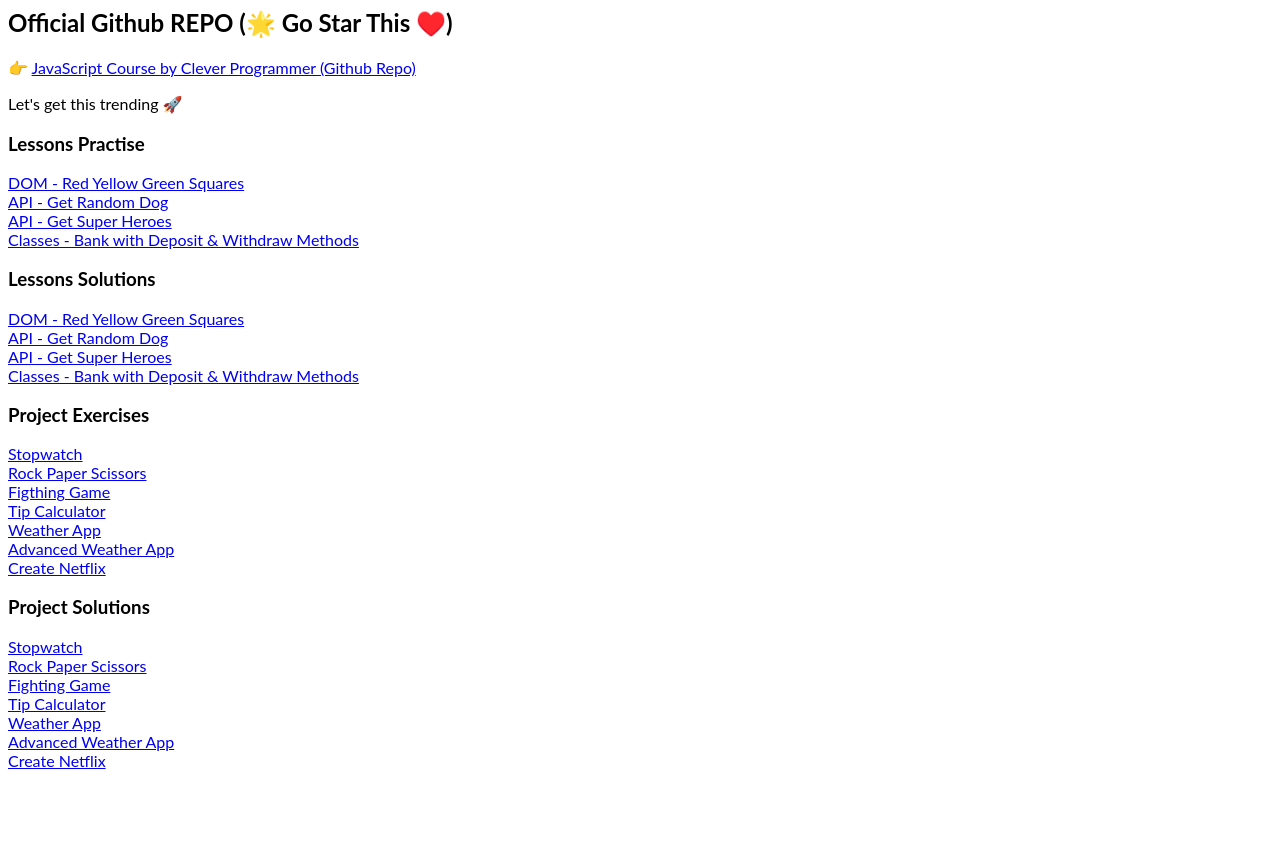
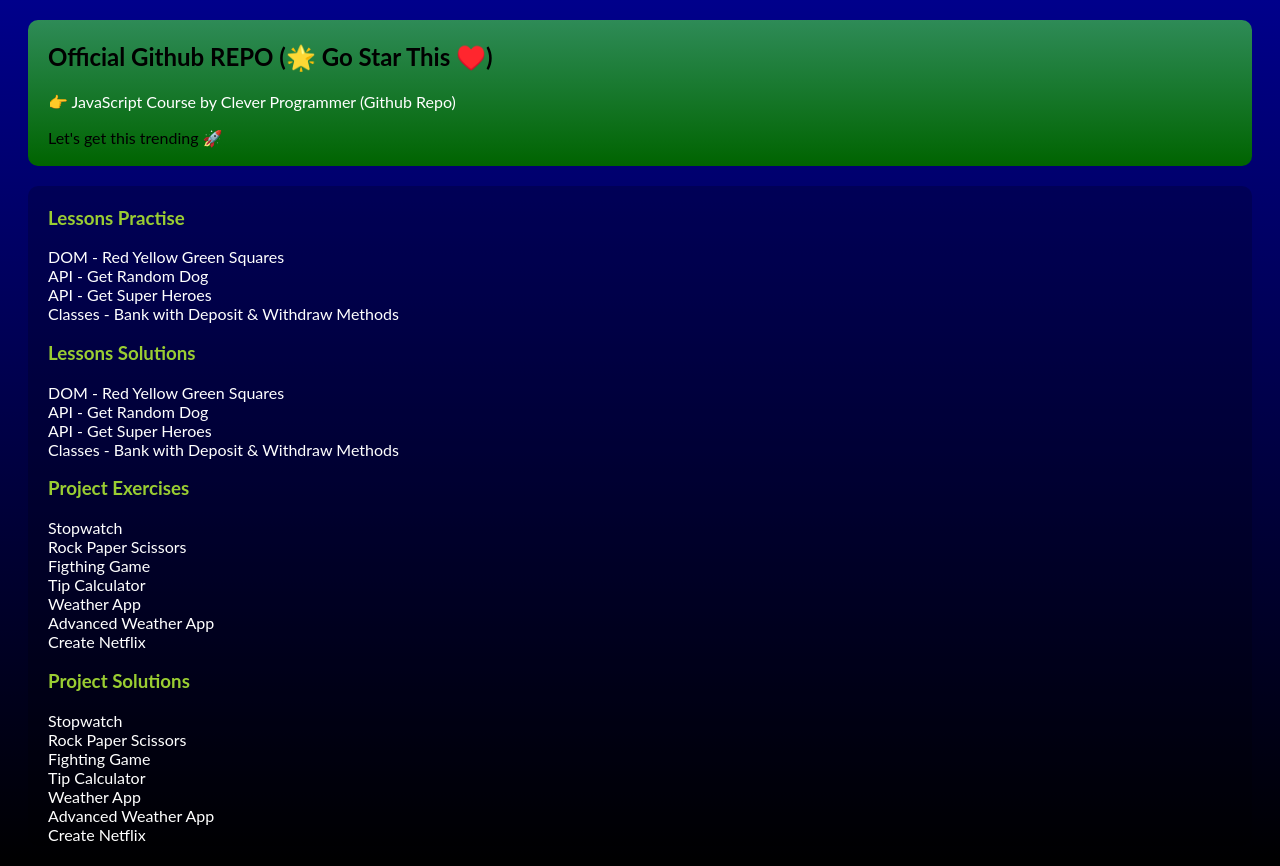
Before and after one commit to Anusree6154s/mern_stack-clever_programmer, a plain HTML site: page index.html in a window 1280 px wide. Before the commit the page ends 800 px from the top, so only its background shows below. Drawn offline with Linux system fonts and the light colour scheme; a script that the page names is missing.

Commit message:
change style of html

```diff
--- a/index.html
+++ b/index.html
@@ -18,9 +18,12 @@
 
 
 <body>
+  <div class="div1">
     <h2>Official Github REPO (🌟 Go Star This ♥️)</h2>
     <p>👉 <a href="https://github.com/CleverProgrammers/JavaScript-Course-by-Clever-Programmer-">JavaScript Course by Clever Programmer (Github Repo)</a></p>
     <p>Let's get this trending 🚀</p>
+  </div>
+  <div class="div2">
     <h3>Lessons Practise</h3>
     <a href="dom/red-yellow-green/index.html">DOM - Red Yellow Green Squares</a>
     </br>
@@ -57,6 +60,8 @@
     <a href='projects/advanced-weather-app/solution/index.html'>Advanced Weather App</a>
     </br>
     <a href='projects/create-netflix/solution/index.html'>Create Netflix</a>
+  </div>
+
 
   <script src="https://cdnjs.cloudflare.com/ajax/libs/prettier/2.6.2/standalone.js"></script>
 <script src="playground.js"></script>
--- a/style.css
+++ b/style.css
@@ -2,3 +2,39 @@ html, body {
   font-family: 'Inter', sans-serif;
   font-family: 'Lato', sans-serif;
 }
+
+body {
+  background: linear-gradient(darkblue, black)
+}
+
+.div1 {
+  background: linear-gradient(seagreen, darkgreen
+  );
+}
+
+.div2 {
+  background-color: rgb(0, 0, 0, 0.2);
+}
+
+.div1, .div2 {
+  margin: 20px;
+  border-radius: 10px;
+  padding: 2px 20px 2px 20px;
+}
+
+h3 {
+  color: yellowgreen;
+}
+
+a {
+  color: white;
+  text-decoration: none;
+}
+
+a:hover{
+  color: yellow;
+}
+
+a:visited{
+  color: grey;
+}
```
Lines whose indentation alone changed are shown as unchanged.
